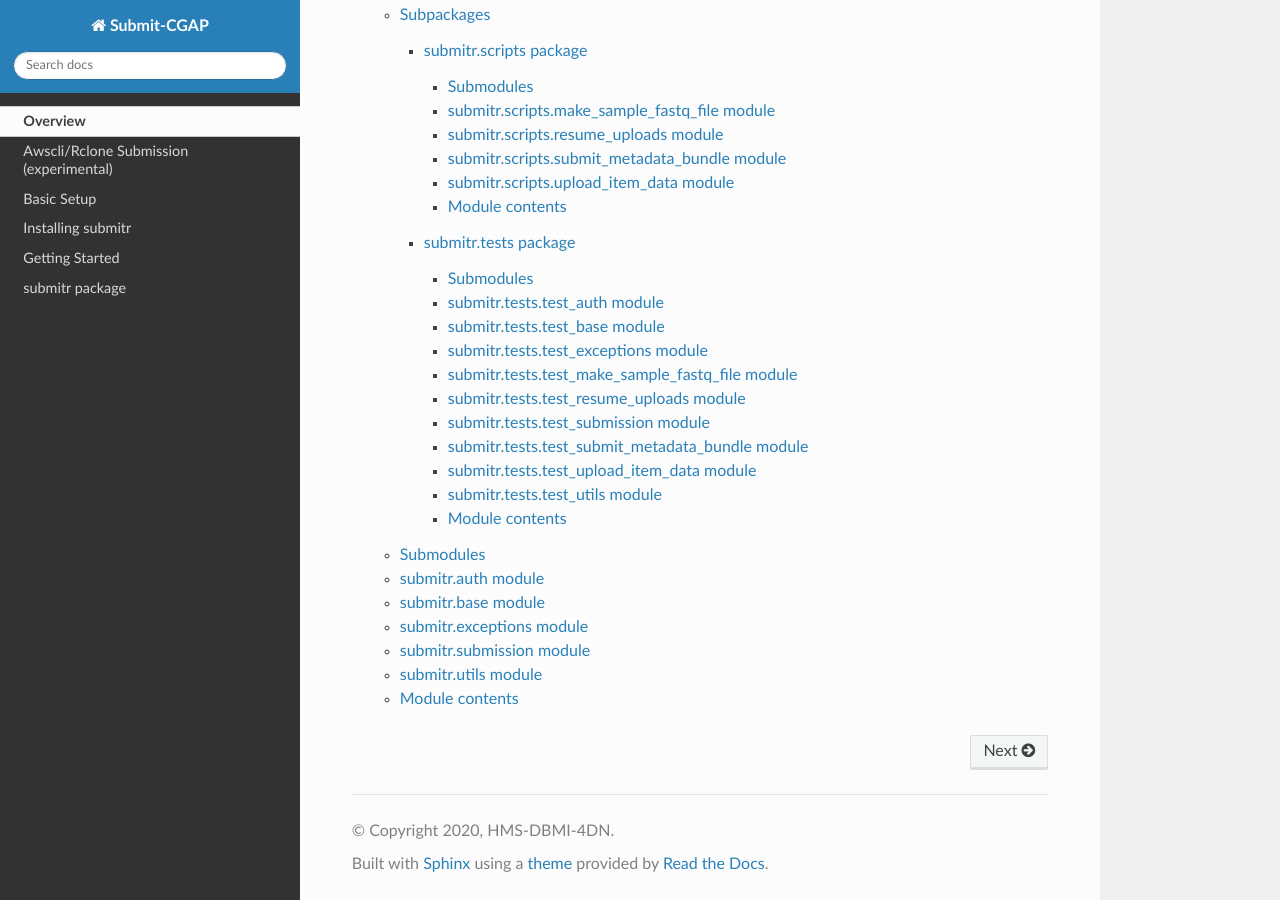
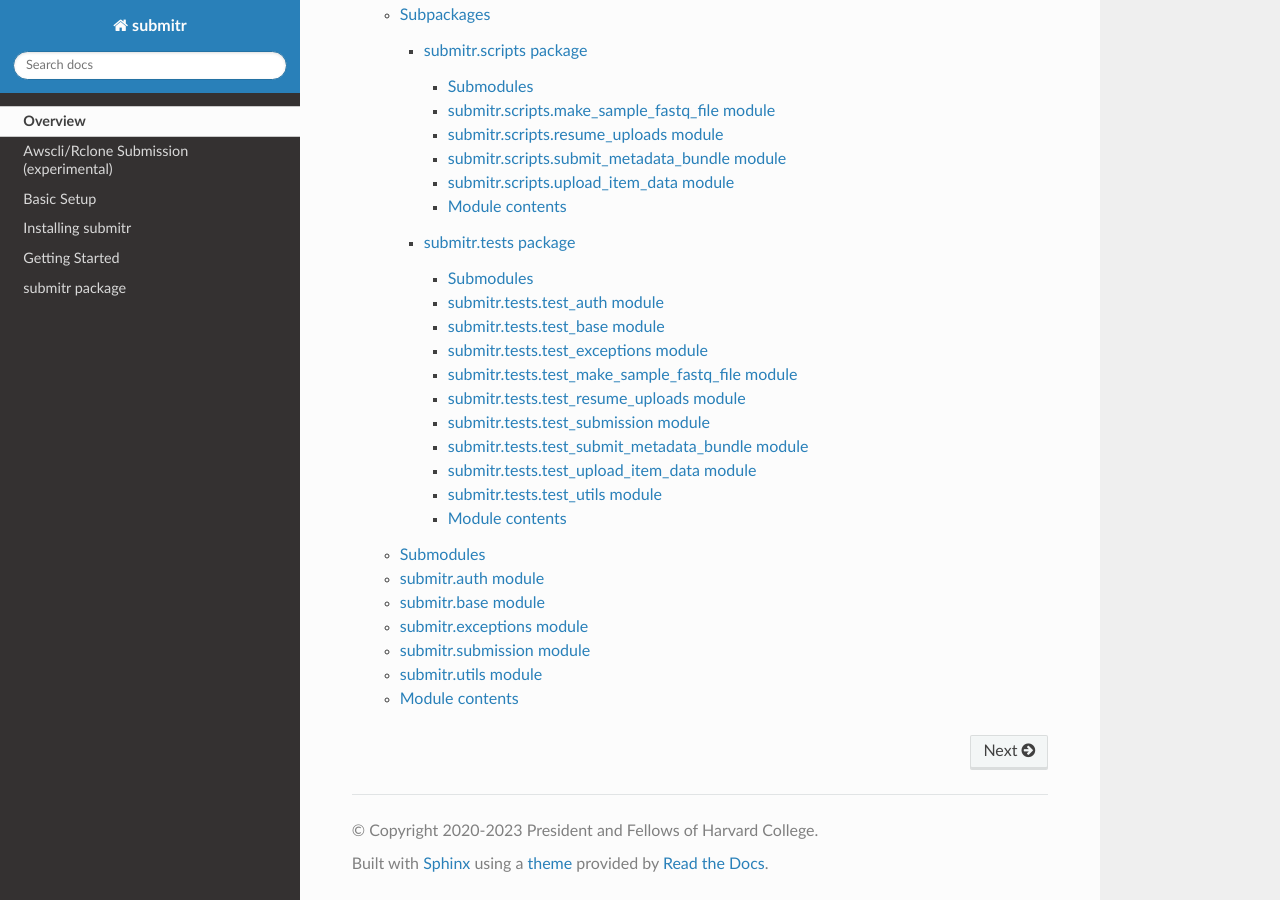
Before and after one commit to smaht-dac/submitr, a Sphinx documentation site: the page built from docs/source/index.rst, in a window 1280 px wide and 900 px high, scrolled down 1523 px. Built offline with Sphinx 7.4.7 and the Read the Docs theme 2.0.0, drawn with Linux system fonts in a browser that asks for light colours.

Commit message:
Adjust the project name for submitr

```diff
--- a/docs/source/conf.py
+++ b/docs/source/conf.py
@@ -17,9 +17,9 @@ sys.path.insert(0, os.path.abspath('../..'))
 
 # -- Project information -----------------------------------------------------
 
-project = 'Submit-CGAP'
-copyright = '2020, HMS-DBMI-4DN'
-author = 'HMS-DBMI-4DN'
+project = 'submitr'
+copyright = '2020-2023 President and Fellows of Harvard College'
+author = 'Harvard Medical School / DBMI / SMaHT DAC Team'
 master_doc = 'index'
 
 # -- General configuration ---------------------------------------------------
```
